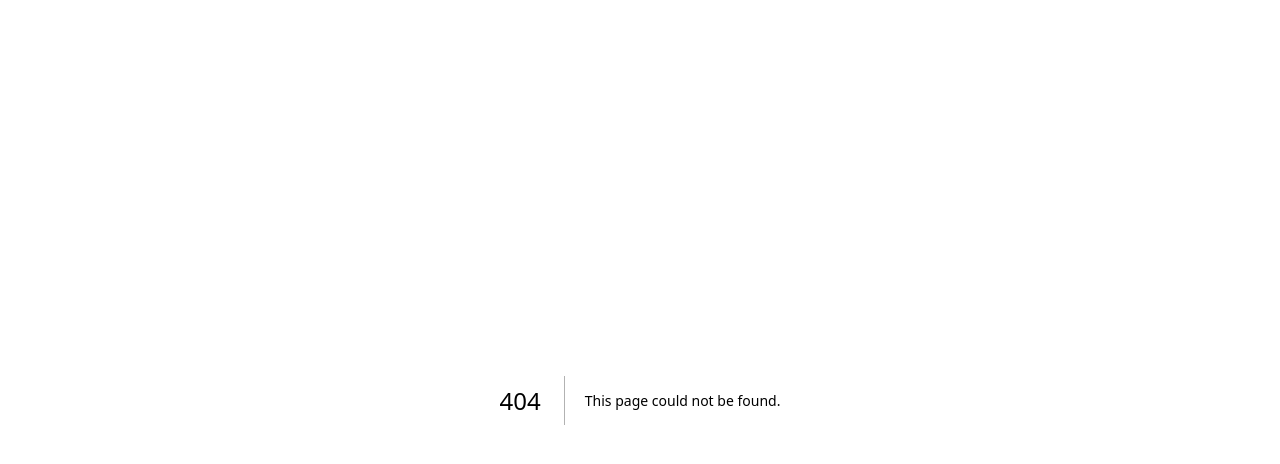
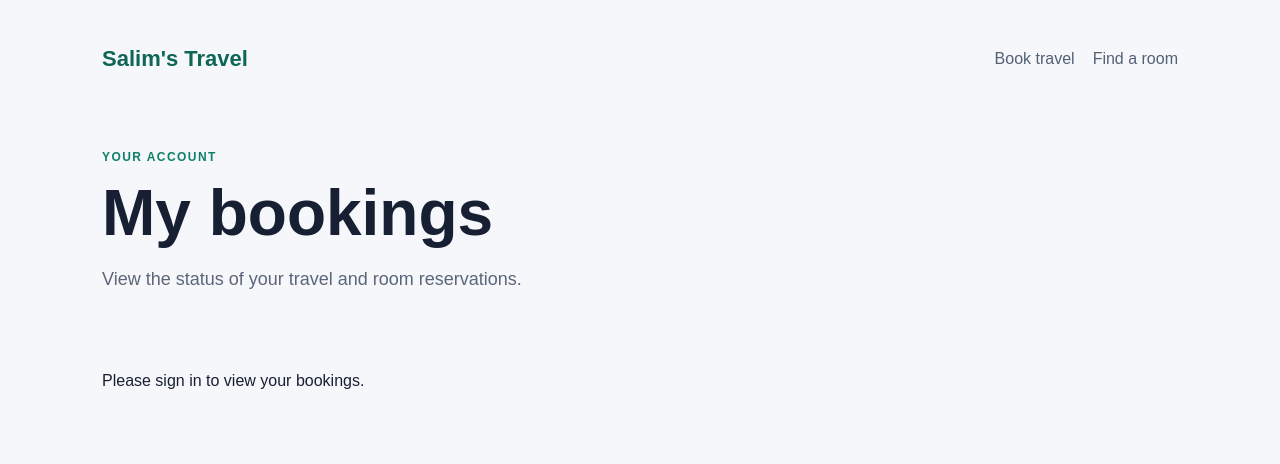
Before and after one commit to oigosalim1-netizen/salmgeusthouse-traveling-boking, a Next.js app: page /bookings in a window 1280 px wide. Before the commit this address had no page. Shown: the top 464 px of the page. Built offline with nearby package versions, Linux system fonts and the light colour scheme; no server answers.

Commit message:
Add customer bookings page

```diff
--- /dev/null
+++ b/app/bookings/page.tsx
@@ -0,0 +1,12 @@
+"use client";
+
+import { useEffect, useState } from "react";
+import Link from "next/link";
+import { createClient } from "@/lib/supabase/client";
+
+type Booking = { id:string; booking_reference:string; kind:string; status:string; created_at:string; passengers:number|null; check_in:string|null; check_out:string|null };
+export default function BookingsPage() {
+  const [rows,setRows]=useState<Booking[]>([]); const [message,setMessage]=useState("Loading your bookings…");
+  useEffect(()=>{ let active=true; (async()=>{ const supabase=createClient(); const {data:{user}}=await supabase.auth.getUser(); if(!user){ if(active)setMessage("Please sign in to view your bookings."); return; } const {data,error}=await supabase.from("bookings").select("id,booking_reference,kind,status,created_at,passengers,check_in,check_out").order("created_at",{ascending:false}); if(active){if(error)setMessage(error.message);else{setRows(data||[]);setMessage(data?.length?"":"You have no bookings yet.");}} })(); return ()=>{active=false;};},[]);
+  return <main className="wrap"><nav className="nav"><Link className="brand" href="/">Salim&apos;s Travel</Link><div className="links"><Link href="/book-travel">Book travel</Link><Link href="/find-house">Find a room</Link></div></nav><section className="hero"><div className="eyebrow">Your account</div><h1>My bookings</h1><p>View the status of your travel and room reservations.</p></section>{rows.length>0?<div className="cards">{rows.map(row=><article className="card" key={row.id}><div className="eyebrow">{row.kind==="travel"?"Travel booking":"Guest-house booking"}</div><h2>{row.booking_reference}</h2><p>Status: <strong>{row.status}</strong></p>{row.passengers&&<p>Passengers: {row.passengers}</p>}{row.check_in&&<p>Stay: {row.check_in} to {row.check_out}</p>}<small>{new Date(row.created_at).toLocaleDateString()}</small></article>)}</div>:<p>{message}</p>}</main>;
+}
```
